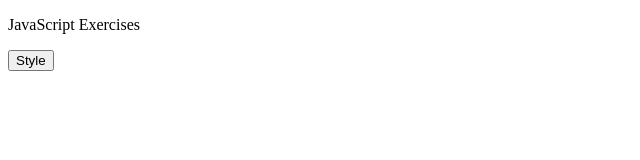
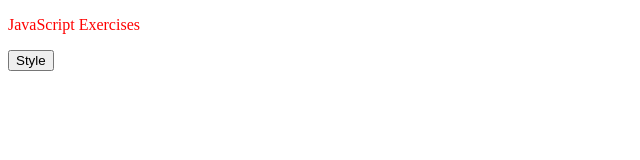
Before and after one commit to pesto-students/exercise-day-11, a plain HTML site: page question-1/index.html in a window 1280 px wide. Both pictures are taken after a click on the button "Style". Shown: the whole page, without its empty margins (0-640 px from the left). Drawn offline with Linux system fonts and the light colour scheme.

Commit message:
Did question 1

```diff
--- a/question-1/index.html
+++ b/question-1/index.html
@@ -13,6 +13,19 @@
   <div>
     <button id="jsstyle" onclick="js_style()">Style</button>
   </div>
+
+  <script>
+    const pElem = document.querySelector('p');
+    const transitions = {
+      red: 'blue',
+      blue: 'green',
+      green: 'red'
+    };
+    function js_style() {
+      const curColor = pElem.style.color;
+      pElem.style.color = transitions[curColor] || "red";
+    }
+  </script>
 </body>
 
 </html>
```
